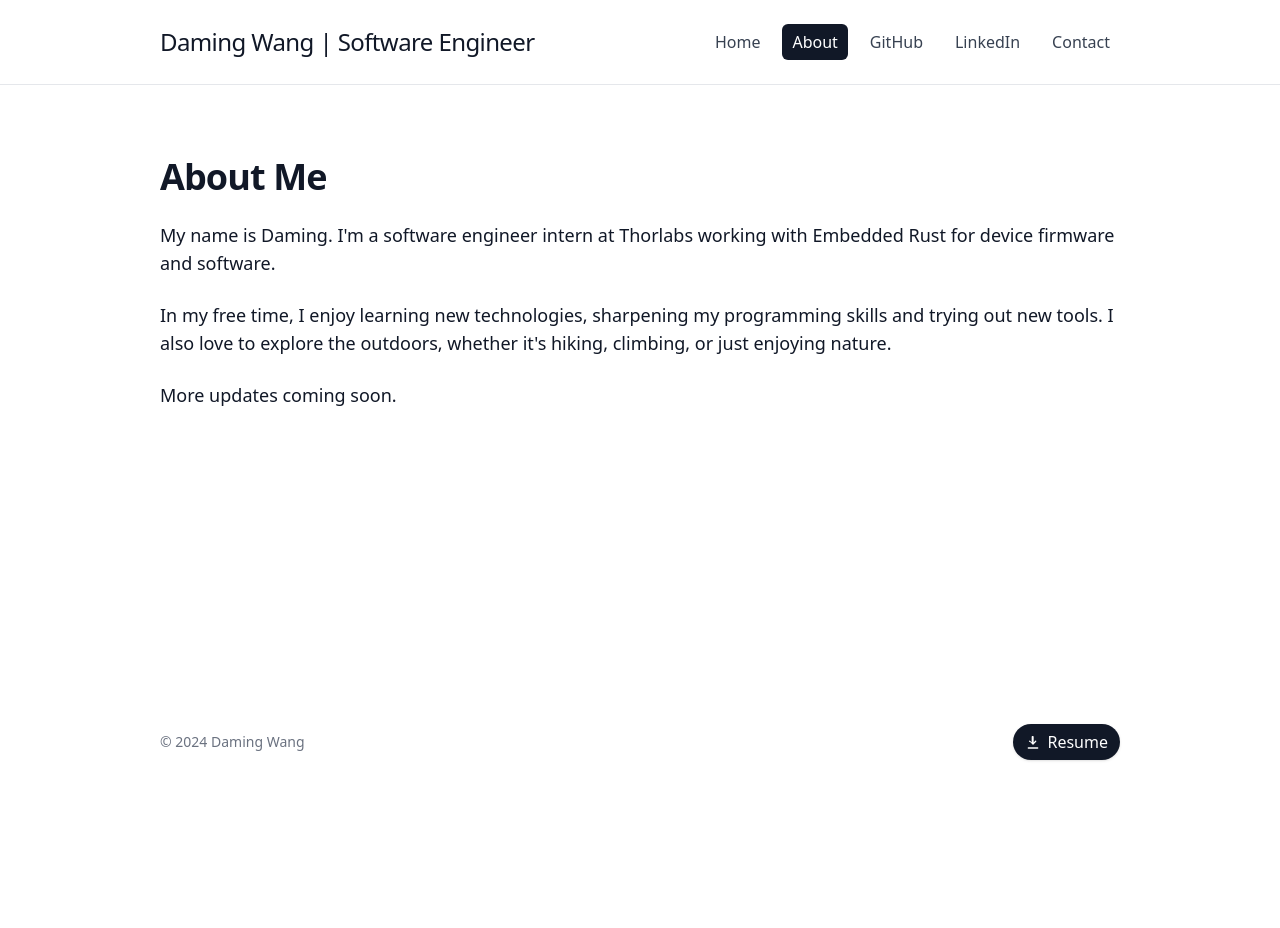
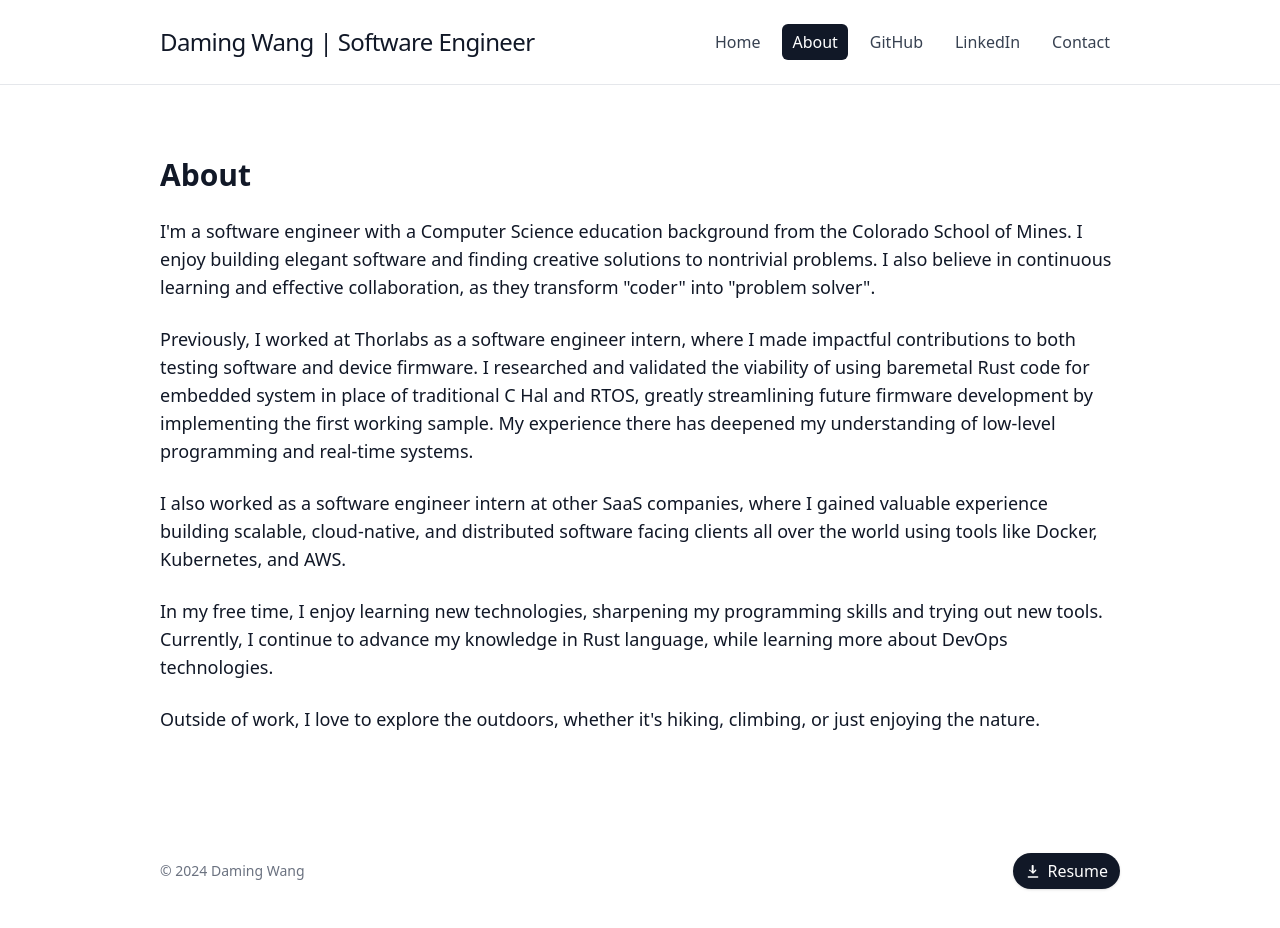
Before and after one commit to dwang917/PersonalPageFrontend, a React (Create React App) app: page /about in a window 1280 px wide. Before the commit the page ends 800 px from the top, so only its background shows below. Built offline with nearby package versions, Linux system fonts and the light colour scheme; the HTML template or start-up script is replaced by a standard one.

Commit message:
updated about page

```diff
--- a/src/pages/About.js
+++ b/src/pages/About.js
@@ -4,14 +4,22 @@ function About() {
   return (
     <div className="py-10">
       <section className="mt-8">
-        <h1 className="text-3xl md:text-4xl font-bold tracking-tight">About Me</h1>
+        <h1 className="text-3xl font-bold mb-4">About</h1>
         <p className="text-lg leading-7 mt-6">
-          My name is Daming. I'm a software engineer intern at Thorlabs working with Embedded Rust for device firmware and software.
+          I'm a software engineer with a Computer Science education background from the Colorado School of Mines. I enjoy building elegant software and finding creative solutions to nontrivial problems. I also believe in continuous learning and effective collaboration, as they transform "coder" into "problem solver".
         </p>
         <p className="mt-6 text-lg leading-7">
-          In my free time, I enjoy learning new technologies, sharpening my programming skills and trying out new tools. I also love to explore the outdoors, whether it's hiking, climbing, or just enjoying nature.
+          Previously, I worked at Thorlabs as a software engineer intern, where I made impactful contributions to both testing software and device firmware. I researched and validated the viability of using baremetal Rust code for embedded system in place of traditional C Hal and RTOS, greatly streamlining future firmware development by implementing the first working sample. My experience there has deepened my understanding of low-level programming and real-time systems.
         </p>
-        <p className="mt-6 text-lg leading-7">More updates coming soon.</p>
+        <p className="mt-6 text-lg leading-7">
+          I also worked as a software engineer intern at other SaaS companies, where I gained valuable experience building scalable, cloud-native, and distributed software facing clients all over the world using tools like Docker, Kubernetes, and AWS.
+        </p>
+        <p className="mt-6 text-lg leading-7">
+          In my free time, I enjoy learning new technologies, sharpening my programming skills and trying out new tools. Currently, I continue to advance my knowledge in Rust language, while learning more about DevOps technologies.
+        </p>
+        <p className="mt-6 text-lg leading-7">
+          Outside of work, I love to explore the outdoors, whether it's hiking, climbing, or just enjoying the nature.
+        </p>
       </section>
   </div>
   );
```
